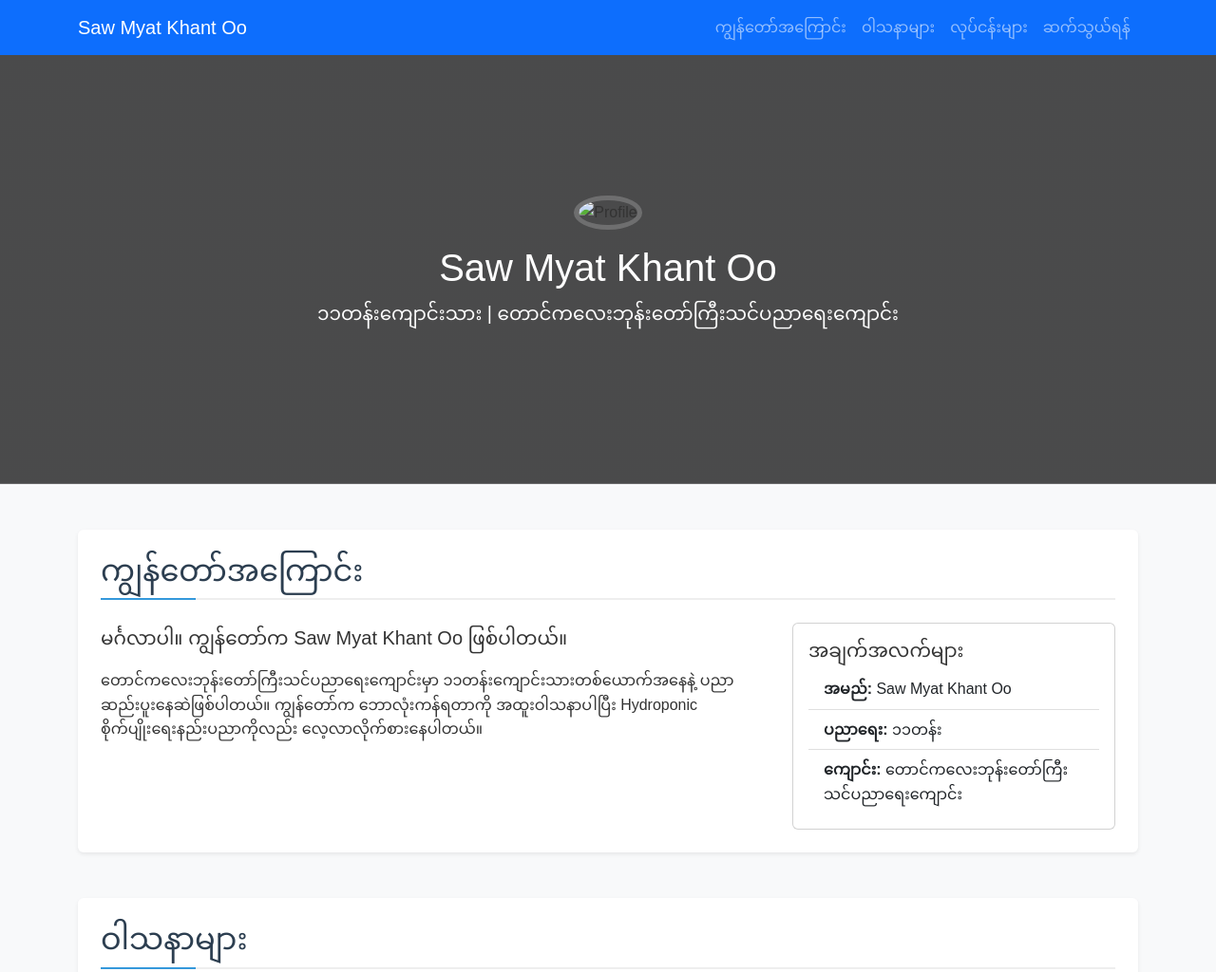
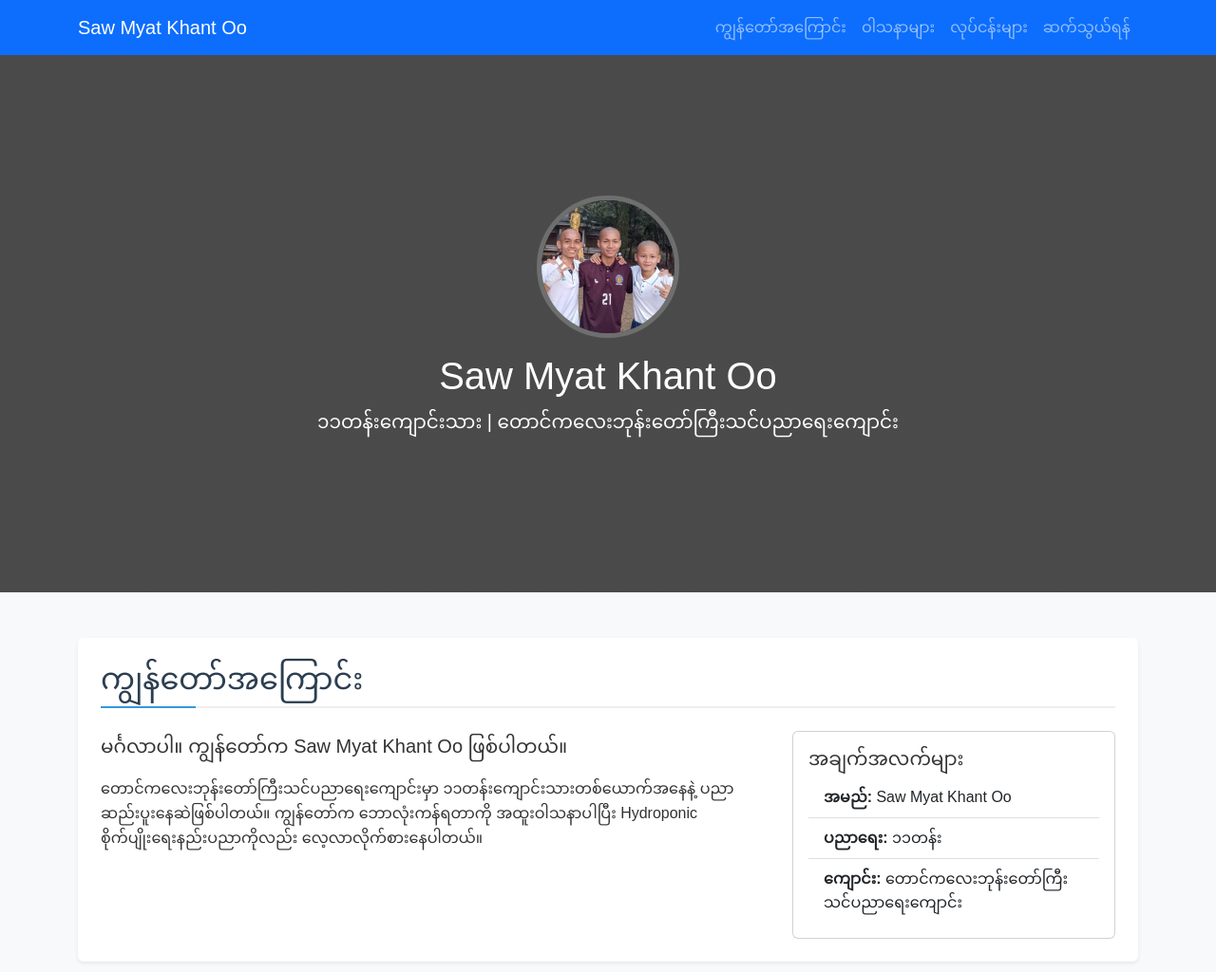
Before and after one commit to sawmyo2007/sawmyo2007.github.io, a plain HTML site: page index.html in a window 1280 px wide. Shown: the top 1024 px of the page at 95% size. Drawn offline with nearby package versions, Linux system fonts and the light colour scheme; a web font is replaced by a local one.

Commit message:
Update index.html

```diff
--- a/index.html
+++ b/index.html
@@ -38,7 +38,7 @@
     <!-- Hero Section -->
     <header class="hero-section">
         <div class="container text-center py-5">
-            <img src="profile.jpg" alt="Profile" class="profile-img rounded-circle mb-3">
+            <img src="profile.jpeg" alt="Profile" class="profile-img rounded-circle mb-3">
             <h1 class="text-white">Saw Myat Khant Oo</h1>
             <p class="lead text-white">၁၁တန်းကျောင်းသား | တောင်ကလေးဘုန်းတော်ကြီးသင်ပညာရေးကျောင်း</p>
         </div>
```
